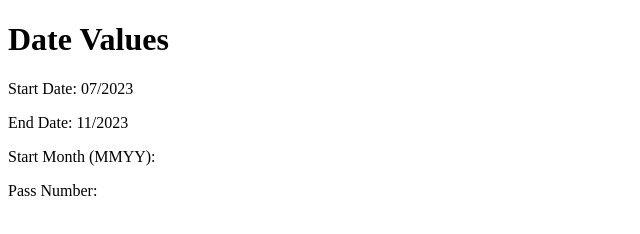
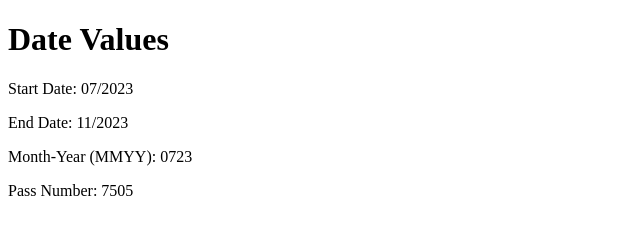
Before and after one commit to dtcbuspassDelhiGovIn/realtimedate, a plain HTML site: page index.html in a window 1280 px wide. Shown: the whole page, without its empty margins (0-640 px from the left). Drawn offline with Linux system fonts and the light colour scheme.

Commit message:
start-month -> month-year

```diff
--- a/index.html
+++ b/index.html
@@ -8,7 +8,7 @@
 	<h1>Date Values</h1>
 	<p>Start Date: <span id="start-date"></span></p>
 	<p>End Date: <span id="end-date"></span></p>
-	<p>Start Month (MMYY): <span id="start-month"></span></p>
+	<p>Month-Year (MMYY): <span id="month-year"></span></p>
 	<p>Pass Number: <span id="pass-no"></span></p>
 </body>
 </html>
```
